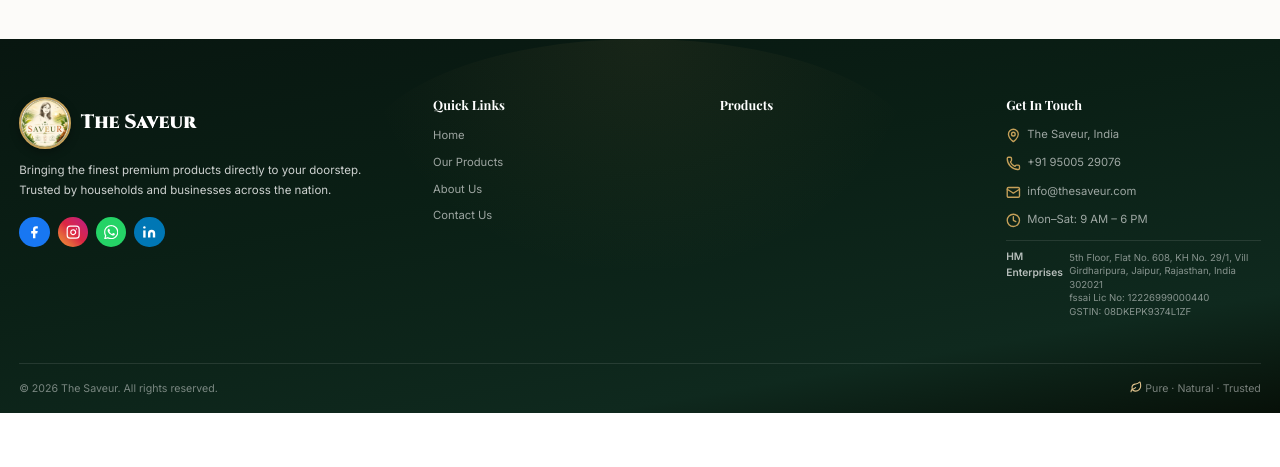
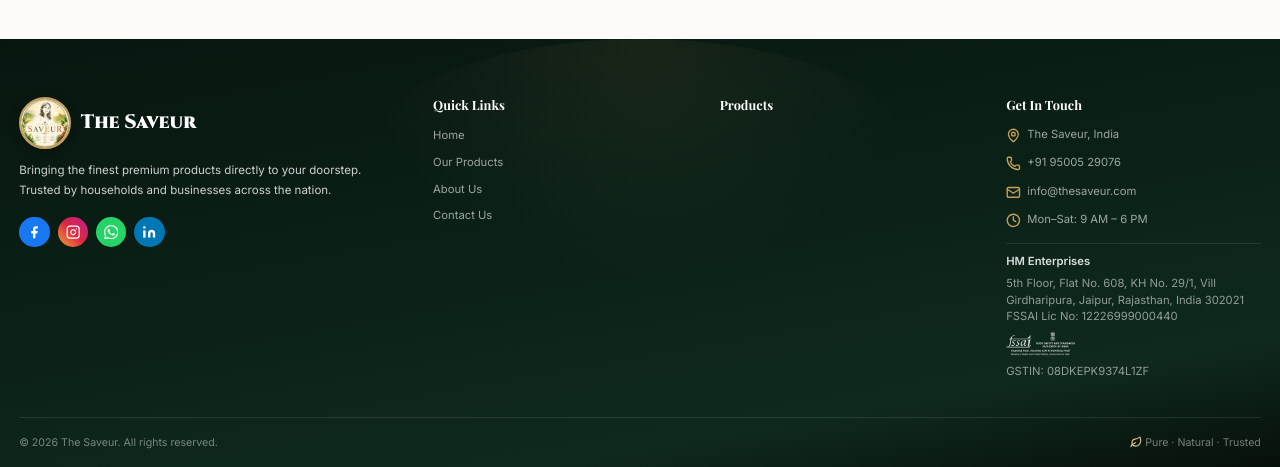
Before and after one commit to imadhurgupta/thesaveur, a Flask app: page /contact in a window 1280 px wide. Shown: the part 1037-1504 px from the top of the page. Before the commit the page ends 1450 px from the top, so only its background shows below. Run offline with Flask 3, Linux system fonts and the light colour scheme; parts of the project's set-up code (start-up, migrations or seed data) failed here and were passed over; some libraries are stand-ins or nearby versions; some web fonts are replaced.

Commit message:
Fixing footer

```diff
--- a/static/css/style.css
+++ b/static/css/style.css
@@ -618,6 +618,13 @@ button:active:not(:disabled),
   margin-bottom: 8px;
 }
 .footer-contact-item span:first-child { color: var(--amber); font-size: 1rem; flex-shrink: 0; margin-top: 2px; }
+.footer-contact-item a {
+  color: inherit;
+  transition: var(--transition);
+}
+.footer-contact-item a:hover {
+  color: var(--amber);
+}
 .footer-bottom {
   border-top: 1px solid rgba(255,255,255,0.1);
   padding: 20px 0;
@@ -2747,3 +2754,12 @@ i[data-lucide],
     font-size: 0.65rem !important;
   }
 }
+
+.contact-email-link {
+  color: inherit;
+  transition: var(--transition);
+}
+.contact-email-link:hover {
+  color: var(--green-primary);
+  text-decoration: underline;
+}
--- a/templates/base.html
+++ b/templates/base.html
@@ -72,10 +72,12 @@
             <a href="{{ url_for('profile') }}"><i data-lucide="user" width="16" height="16"></i> My Profile</a>
             <a href="{{ url_for('my_orders') }}"><i data-lucide="package" width="16" height="16"></i> My Orders</a>
             {% if session.get('is_admin') %}
-            <a href="{{ url_for('admin_dashboard') }}" class="nav-admin"><i data-lucide="settings" width="16" height="16"></i> Admin Panel</a>
+            <a href="{{ url_for('admin_dashboard') }}" class="nav-admin"><i data-lucide="settings" width="16"
+                height="16"></i> Admin Panel</a>
             {% endif %}
             <div class="nav-dropdown-divider"></div>
-            <a href="{{ url_for('logout') }}" class="nav-logout-btn"><i data-lucide="log-out" width="16" height="16"></i> Logout</a>
+            <a href="{{ url_for('logout') }}" class="nav-logout-btn"><i data-lucide="log-out" width="16"
+                height="16"></i> Logout</a>
           </div>
         </li>
         {% else %}
@@ -172,7 +174,8 @@
               </svg>
             </a>
             <!-- Instagram -->
-            <a href="#" class="social-btn instagram" title="Instagram" aria-label="Follow us on Instagram">
+            <a href="https://www.instagram.com/thesaveur01" class="social-btn instagram" title="Instagram"
+              aria-label="Follow us on Instagram" target="_blank" rel="noopener noreferrer">
               <svg xmlns="http://www.w3.org/2000/svg" width="18" height="18" viewBox="0 0 24 24" fill="none"
                 stroke="currentColor" stroke-width="2" stroke-linecap="round" stroke-linejoin="round">
                 <rect x="2" y="2" width="20" height="20" rx="5" ry="5" />
@@ -233,18 +236,23 @@
           </div>
           <div class="footer-contact-item">
             <span><i data-lucide="mail"></i></span>
-            <span>info@thesaveur.com</span>
+            <span><a href="mailto:info@thesaveur.com">info@thesaveur.com</a></span>
           </div>
           <div class="footer-contact-item">
             <span><i data-lucide="clock"></i></span>
             <span>Mon–Sat: 9 AM – 6 PM</span>
           </div>
-          <div class="footer-contact-item"
-            style="margin-top: 10px; font-size: 0.8rem; border-top: 1px solid rgba(255,255,255,0.1); padding-top: 8px;">
-            <div style="color: rgba(255,255,255,0.7); font-weight: 600;">HM Enterprises</div>
-            <div style="font-size: 0.75rem; color: rgba(255,255,255,0.5); line-height: 1.4; margin-top: 4px;">
+          <div class="footer-business-info"
+            style="margin-top: 14px; border-top: 1px solid rgba(255,255,255,0.1); padding-top: 10px;">
+            <div style="color: rgba(255,255,255,0.85); font-weight: 600; font-size: 0.88rem; margin-bottom: 6px;">HM
+              Enterprises</div>
+            <div style="font-size: 0.88rem; color: rgba(255,255,255,0.55); line-height: 1.45;">
               5th Floor, Flat No. 608, KH No. 29/1, Vill Girdharipura, Jaipur, Rajasthan, India 302021<br>
-              fssai Lic No: 12226999000440<br>
+              FSSAI Lic No: 12226999000440<br>
+              <div style="margin-top: 6px; margin-bottom: 6px;">
+                <img src="{{ url_for('static', filename='images/fssai_logo.png') }}" alt="FSSAI Logo"
+                  style="height: 36px; filter: brightness(0) invert(1); opacity: 0.95;">
+              </div>
               GSTIN: 08DKEPK9374L1ZF
             </div>
           </div>
--- a/templates/contact.html
+++ b/templates/contact.html
@@ -48,7 +48,7 @@ hours.{% endblock %}
             <div class="contact-card-icon"><i data-lucide="mail"></i></div>
             <div class="contact-card-text">
               <h4>Email</h4>
-              <p>info@thesaveur.com<br />We reply within 24 hrs</p>
+              <p><a href="mailto:info@thesaveur.com" class="contact-email-link">info@thesaveur.com</a><br />We reply within 24 hrs</p>
             </div>
           </div>
           <div class="contact-card reveal stagger-3">
```
Also changed, not shown: static/images/fssai_logo.png (added).
